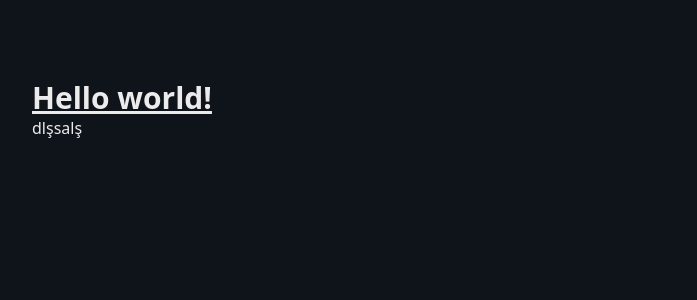
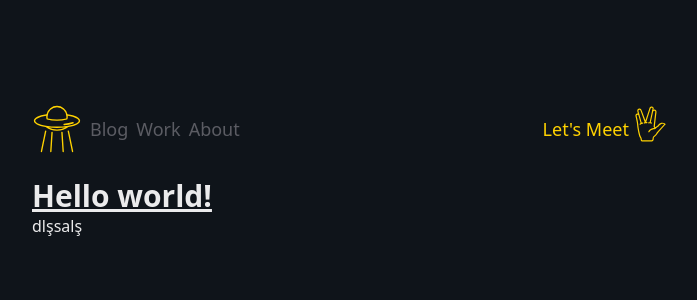
Before and after one commit to mihrilp/personal-website, a Next.js app: page / in a window 1280 px wide. Shown: the top 300 px of the page, without its empty margins (288-985 px from the left). Built offline with nearby package versions, Linux system fonts and the light colour scheme.

Commit message:
refactor: navbar and layout

```diff
--- a/components/Layout.tsx
+++ b/components/Layout.tsx
@@ -1,10 +1,10 @@
 import React from "react";
-// import Navbar from "./Navbar";
+import Navbar from "./Navbar";
 
 function Layout({ children }) {
   return (
     <div className="bg-dark-blue h-screen mx-auto px-80 py-20 box-border text-primary">
-      {/* <Navbar /> */}
+      <Navbar />
       {children}
     </div>
   );
--- /dev/null
+++ b/components/NavItem.tsx
@@ -0,0 +1,18 @@
+import Link from "next/link";
+
+type Props = {
+  href: string;
+  pageName: string;
+};
+
+const NavItem = ({ href, pageName }: Props) => {
+  return (
+    <Link href={href} passHref>
+      <a className="no-underline text-gray cursor-pointer text-lg ml-2">
+        {pageName}
+      </a>
+    </Link>
+  );
+};
+
+export default NavItem;
--- a/components/Navbar.tsx
+++ b/components/Navbar.tsx
@@ -1,24 +1,40 @@
+import { Ufo, VulcanSalute } from "./icons";
 import Link from "next/link";
-import { Ufo, VulcanSalute } from "./icons";
+import NavItem from "./NavItem";
+
+const navbarItems = [
+  {
+    id: 1,
+    name: "Blog",
+    url: "/blog",
+  },
+  {
+    id: 2,
+    name: "Work",
+    url: "/projects",
+  },
+  {
+    id: 3,
+    name: "About",
+    url: "/about",
+  },
+];
 
 export default function Navbar() {
   return (
-    <nav className="navbarContainer">
-      <div className="navbar">
+    <nav className="flex items-center justify-between py-4">
+      <div className="basis-3/4 flex items-center justify-start">
         <Link href="/" passHref>
           <Ufo />
         </Link>
-        <Link href="/blog" passHref>
-          <a className="navItem">Blog</a>
-        </Link>
-        <Link href="/projects" passHref>
-          <a className="navItem">Work</a>
-        </Link>
-        <Link href="/about" passHref>
-          <a className="navItem">About</a>
-        </Link>
+        {navbarItems.map((item) => (
+          <NavItem key={item.id} href={item.url} pageName={item.name} />
+        ))}
       </div>
-      <a className="meetBtn" href="mailto: mihrilp@gmail.com">
+      <a
+        className="basis-1/4 flex items-center justify-end text-yellow text-lg py-2"
+        href="mailto: mihrilp@gmail.com"
+      >
         Let&apos;s Meet <VulcanSalute />
       </a>
     </nav>
--- a/components/icons/Ufo.js
+++ b/components/icons/Ufo.js
@@ -3,8 +3,8 @@ import * as React from "react";
 const SvgUfo = (props) => (
   <svg
     xmlns="http://www.w3.org/2000/svg"
-    width={55}
-    height={55}
+    width={50}
+    height={50}
     fill="#ffd200"
     viewBox="0 0 128 128"
     {...props}
--- a/components/icons/VulcanSalute.js
+++ b/components/icons/VulcanSalute.js
@@ -4,8 +4,8 @@ const SvgVulcanSalute = (props) => (
   <svg
     xmlns="http://www.w3.org/2000/svg"
     viewBox="0 0 100 125"
-    height={35}
-    width={35}
+    height={50}
+    width={43}
     fill="#ffd200"
     {...props}
   >
--- a/tailwind.config.js
+++ b/tailwind.config.js
@@ -8,14 +8,14 @@ module.exports = {
   theme: {
     colors: {
       'dark-blue': "#0f141a",
-      'yellow': '#ffd200',
-      'gray': '#5b5c63'
     },
     fontFamily: {
       'roboto': ['Roboto Mono', 'sans-serif'],
     },
     textColor: {
       'primary': '#ebebec',
+      'yellow': '#ffd200',
+      'gray': '#5b5c63'
     }
   },
   plugins: [],
```
Also changed, not shown: components/index.ts (renamed from components/index.js), public/assets/ufo.svg, public/assets/vulcan-salute.svg.
